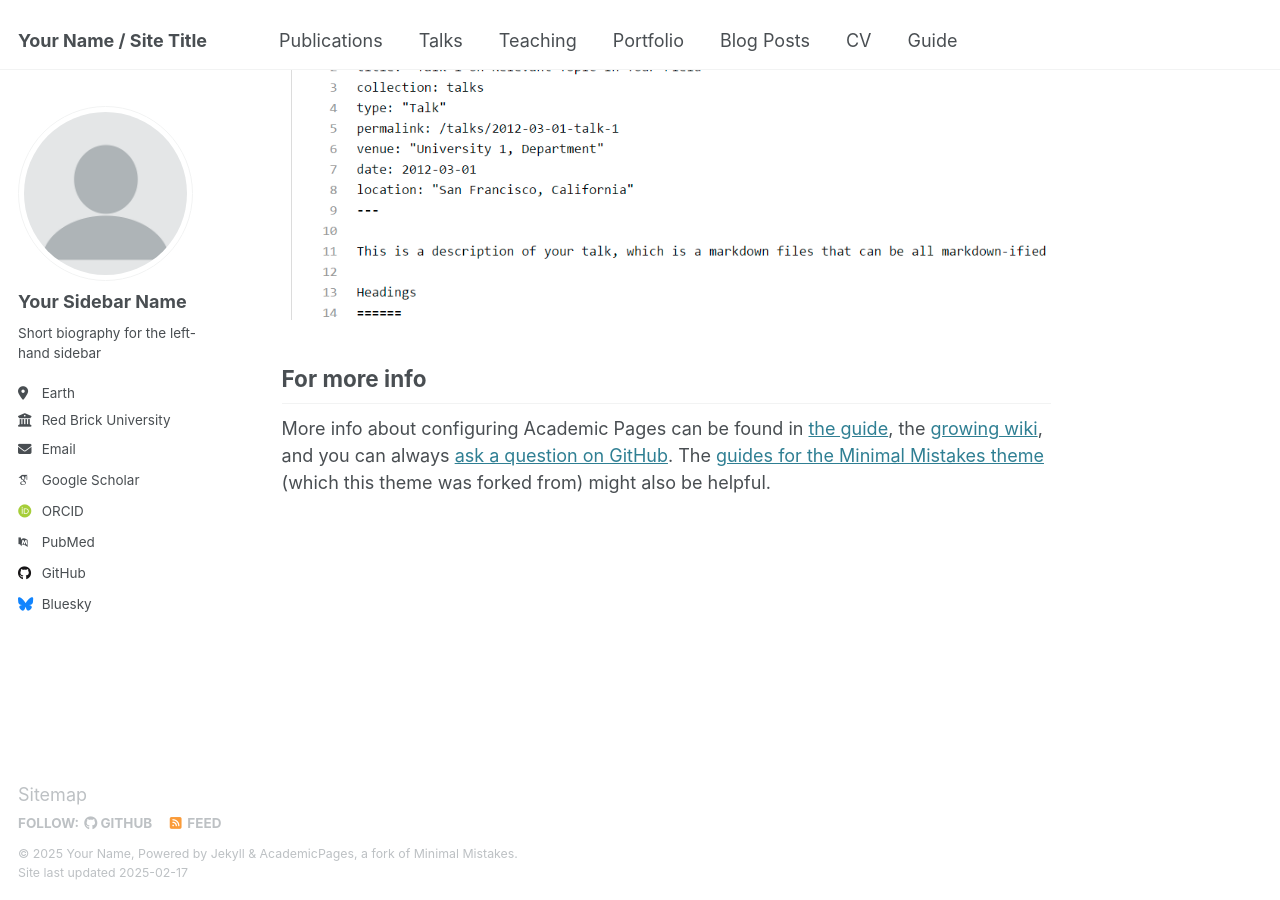
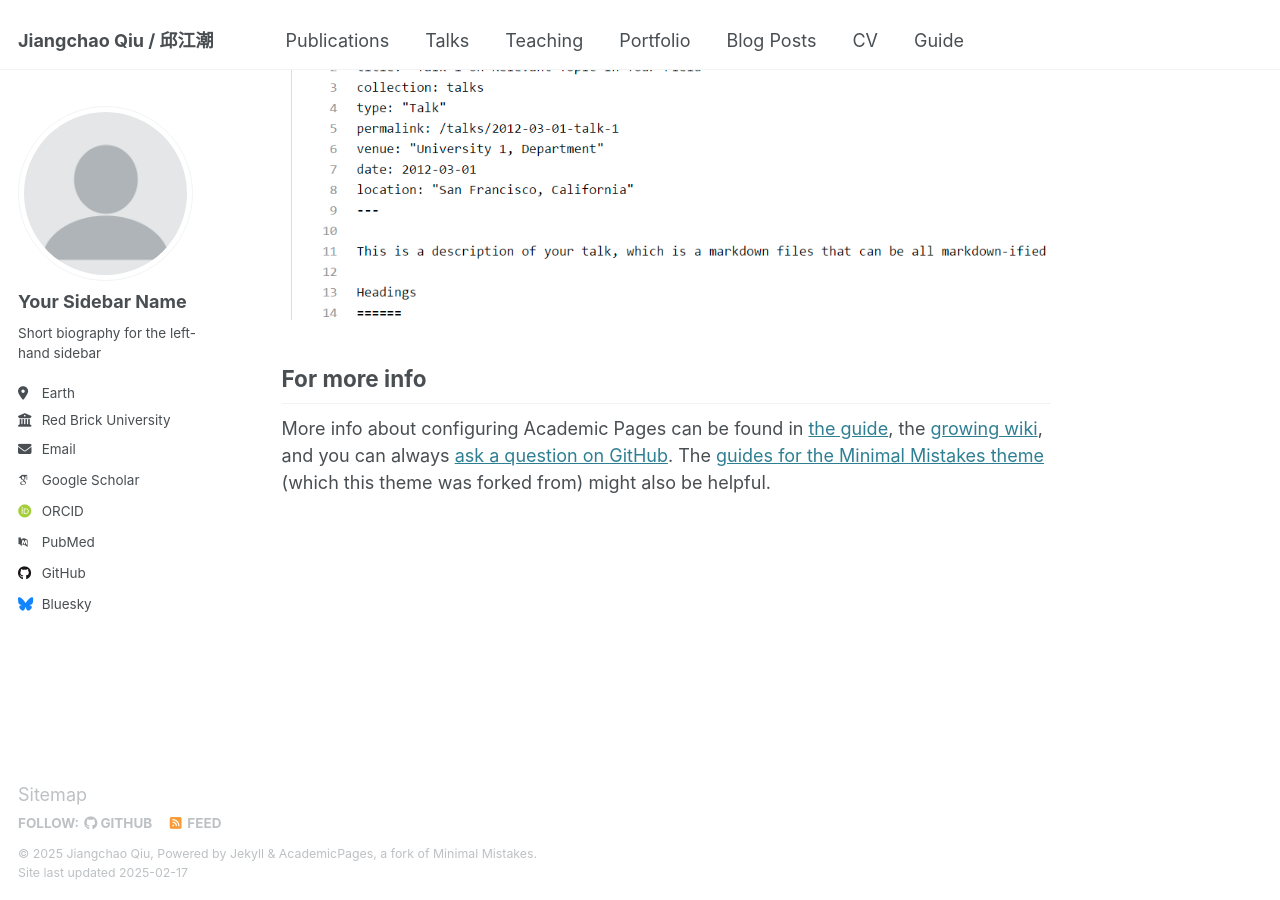
Before and after one commit to Jiangchao3/JiangchaoQiu, a Jekyll site: the page built from _pages/about.md, in a window 1280 px wide and 900 px high, scrolled down 2642 px. Built offline with Jekyll 4.4.1, drawn with Linux system fonts in a browser that asks for light colours; some web fonts are replaced.

Commit message:
Update _config.yml
add the first change

```diff
--- a/_config.yml
+++ b/_config.yml
@@ -9,9 +9,9 @@
 # Basic Site Settings
 locale                   : "en-US"
 site_theme               : "default"
-title                    : "Your Name / Site Title"
+title                    : "Jiangchao Qiu / 邱江潮"
 title_separator          : "-"
-name                     : &name "Your Name"
+name                     : &name "Jiangchao Qiu"
 description              : &description "personal description"
 url                      : https://academicpages.github.io # the base hostname & protocol for your site e.g. "https://[your GitHub username].github.io"
 baseurl                  : "" # the subpath of your site, e.g. "/blog"
```
